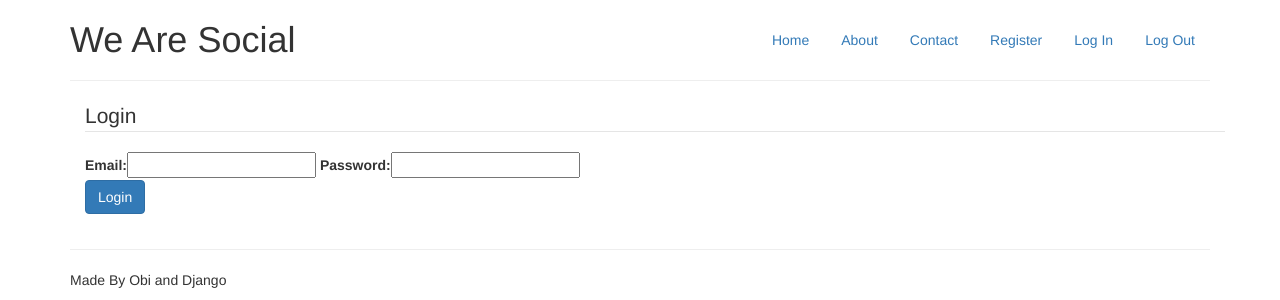
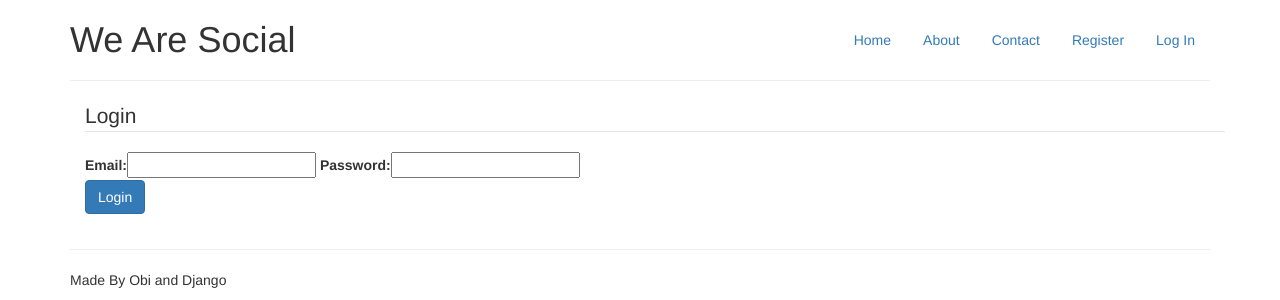
Before and after one commit to ObioraAmobi/authentication_app, a Django app: page /login/ in a window 1280 px wide. Shown: the top 300 px of the page. Run offline with Django 3.2, Linux system fonts and the light colour scheme; some libraries are stand-ins or nearby versions.

Commit message:
Login/Logout toggle added

```diff
--- a/templates/base.html
+++ b/templates/base.html
@@ -18,8 +18,13 @@
             <li><a href="#">About</a></li>
             <li><a href="#">Contact</a></li>
             <li><a href="{% url 'register' %}">Register</a></li>
-            <li><a href="{% url 'login' %}">Log In</a></li>
-            <li><a href="{% url 'logout' %}">Log Out</a></li>
+            <li>
+                {% if user.is_authenticated %}
+                    <a href="{% url 'logout' %}">Log Out</a>
+                {% else %}
+                    <a href="{% url 'login' %}">Log In</a>
+                {% endif %}
+            </li>
         </ul>
         <h1><span class="fui-settings-16 muted">We Are Social</span></h1>
     </div>
```
Also changed, not shown: db.sqlite3.
